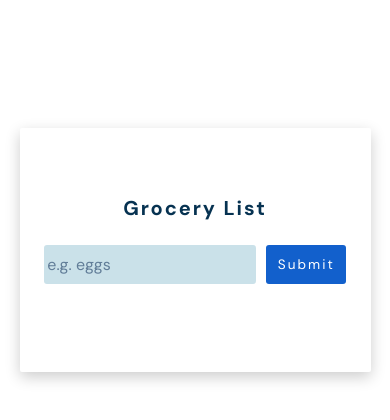
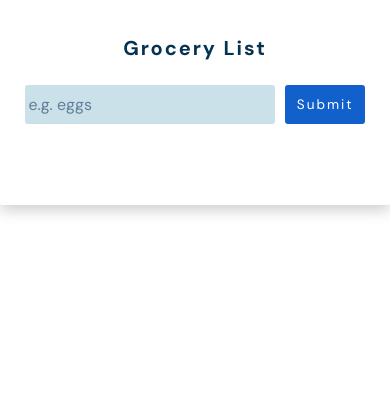
Before and after one commit to zabihhaqqani/To-do-list-app, a plain HTML site: page index.html in a window 390 px wide. Drawn offline with nearby package versions, Linux system fonts and the light colour scheme.

Commit message:
style: minor style change

```diff
--- a/styles.css
+++ b/styles.css
@@ -151,6 +151,10 @@ p {
     h4 {
         line-height: 1;
     }
+
+    .section-center {
+        margin-top: 0rem;
+    }
 }
 
 /*  global classes */
@@ -184,7 +188,7 @@ p {
     width: 90vw;
     margin: 0 auto;
     max-width: 35rem;
-    margin-top: 8rem;
+    margin-top: 2rem;
 }
 
 @media screen and (min-width: 992px) {
@@ -381,3 +385,21 @@ Grocery List
     border-radius: 3px;
     padding: 0.2rem;
 }
+
+@media only screen and (max-width: 600px) {
+    body {
+        font-size: 1.2rem;
+    }
+
+    .section-center {
+        margin-top: 0;
+        width: 100vw;
+        background: var(--clr-white);
+        border-radius: var(--radius);
+        box-shadow: 0;
+        transition: var(--transition);
+        padding: 1.55rem;
+        padding-top: 0;
+        font-size: 1.2rem;
+    }
+}
```
